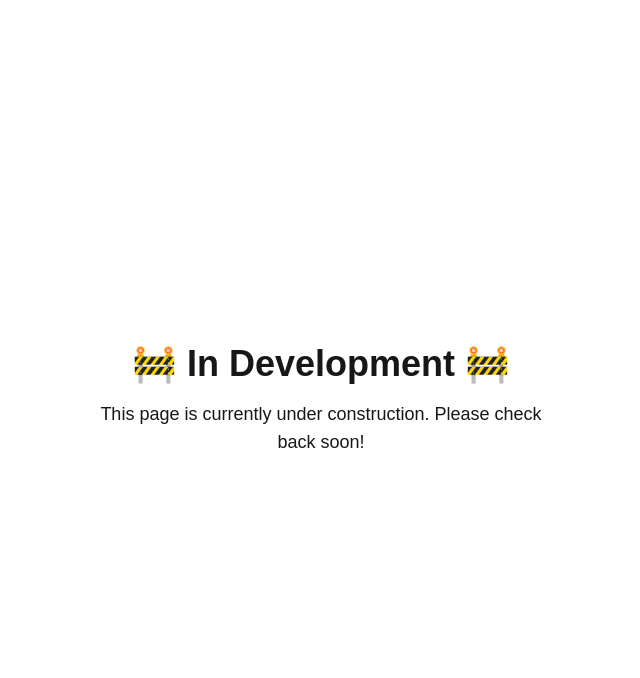
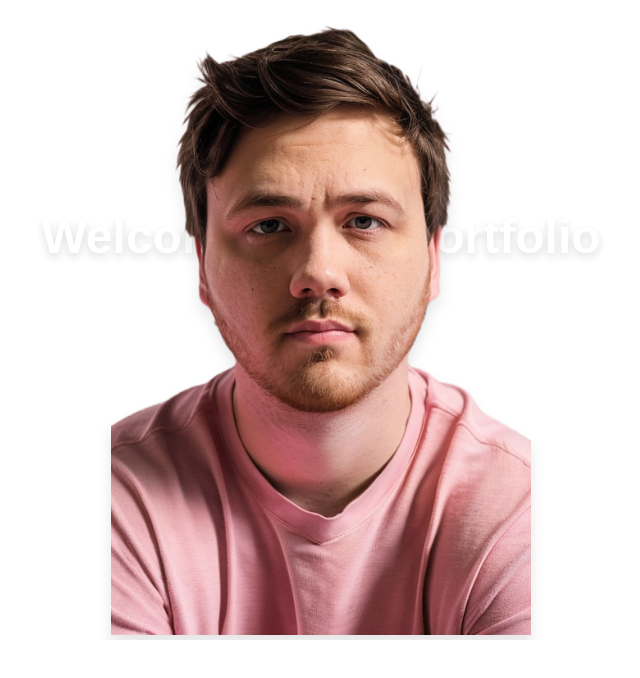
Before and after one commit to Damon-Thomas/portfolio, a Next.js app: page / in a window 1280 px wide. Shown: the top 678 px of the page, without its empty margins (319-959 px from the left). Built offline with nearby package versions, Linux system fonts and the light colour scheme.

Commit message:
Update Home component to display portfolio image and welcome message

```diff
--- a/src/app/page.tsx
+++ b/src/app/page.tsx
@@ -1,10 +1,22 @@
+import Image from "next/image";
+
 export default function Home() {
   return (
-    <div className="flex flex-col items-center justify-center min-h-screen bg-background text-foreground">
-      <h1 className="text-4xl font-bold mb-4">🚧 In Development 🚧</h1>
-      <p className="text-lg text-center max-w-md">
-        This page is currently under construction. Please check back soon!
-      </p>
+    <div className="flex flex-col items-center justify-start min-h-screen bg-background text-foreground">
+      <div className="relative flex items-center justify-center w-full h-[80vh] overflow-hidden">
+        <Image
+          src="/pink-bg-removed.png"
+          alt="Secta AI"
+          width={420}
+          height={126}
+          priority
+          className="relative z-20 drop-shadow-xl object-contain"
+        />
+
+        <h1 className="absolute top-1/3 left-1/2 -translate-x-1/2 text-5xl font-bold text-white z-0 select-none pointer-events-none drop-shadow-lg opacity-90">
+          Welcome to My Portfolio
+        </h1>
+      </div>
     </div>
   );
 }
```
Also changed, not shown: public/pink-bg-removed.png (added), public/secta.ai_001.jpg (added).
